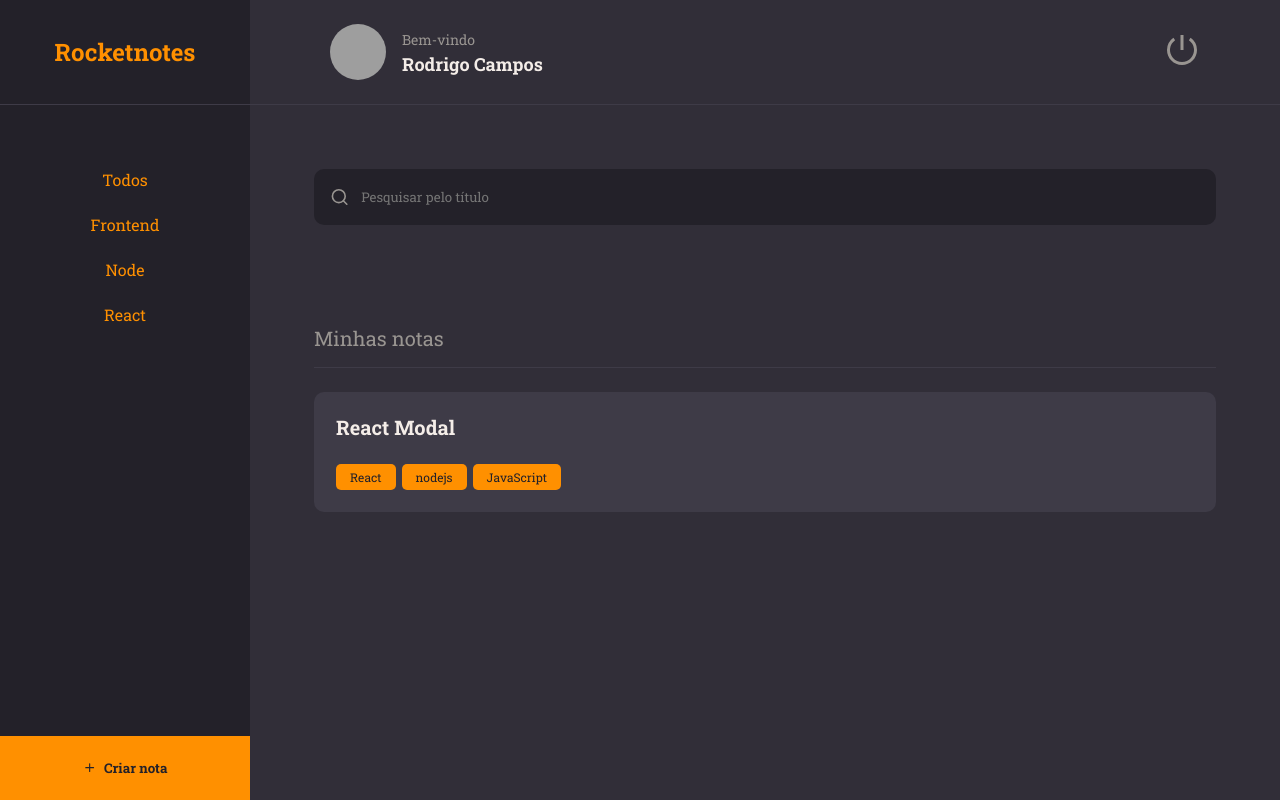
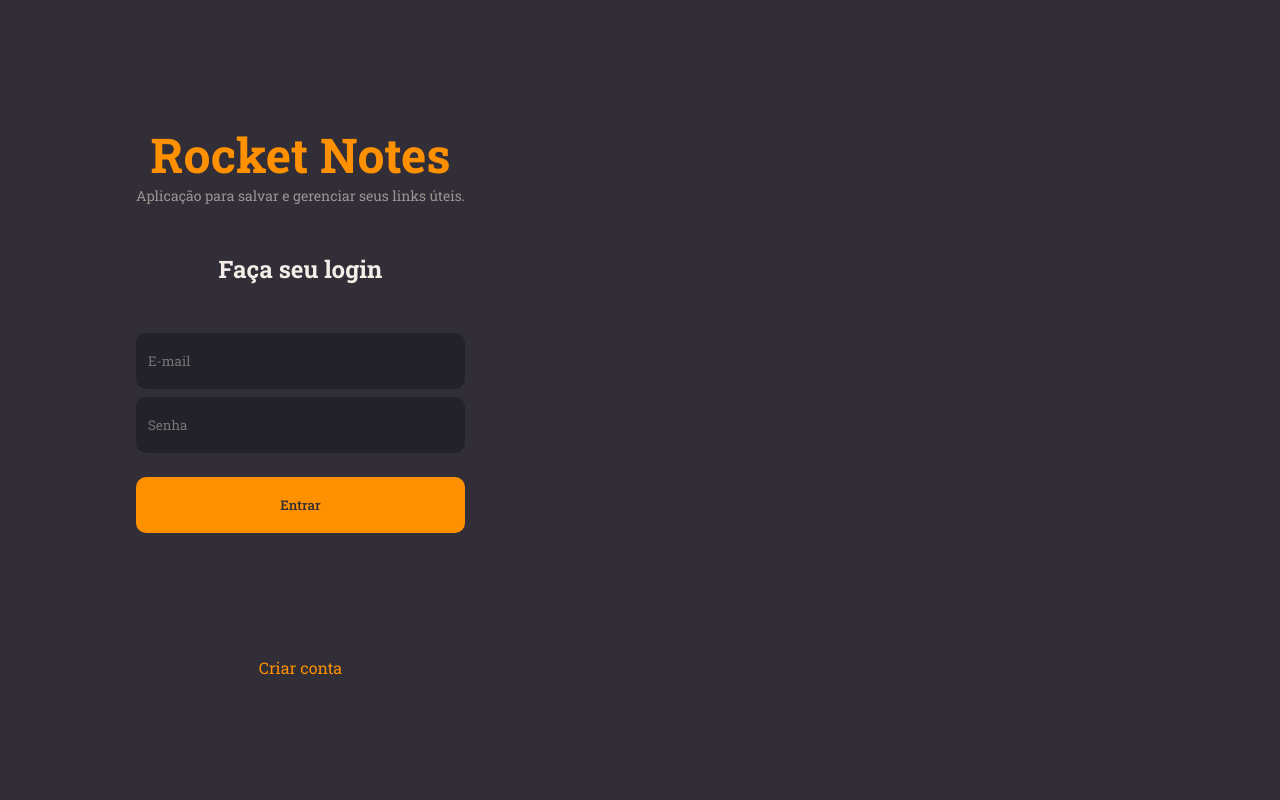
Before and after one commit to drigodeveloper/error-css-react, a React (Vite) app: page / in a window 1280 px wide. Built offline with nearby package versions, Linux system fonts and the light colour scheme; grey boxes are pictures that could not be loaded.

Commit message:
Adicionando Imagem

```diff
--- a/src/main.jsx
+++ b/src/main.jsx
@@ -1,6 +1,6 @@
 import React from 'react'
 import ReactDOM from 'react-dom/client'
-import { Home } from './pages/Home/index.jsx'
+import { Signin } from './pages/signin'
 import { ThemeProvider } from "styled-components"
 import theme from './styles/theme.js'
 import GlobalStyle from './styles/global.js'
@@ -10,7 +10,7 @@
   <React.StrictMode>
     <ThemeProvider theme={theme}>
       <GlobalStyle />
-    <Home />
+    <Signin />
     </ThemeProvider>
   </React.StrictMode>,
 
--- a/src/pages/signin/index.jsx
+++ b/src/pages/signin/index.jsx
@@ -1,5 +1,28 @@
-import { Container } from "./style";
+import { Container, Form } from "./style";
+import { Input } from "../../components/Input"
+import { Button } from "../../components/button"
 
 export function Signin() {
+    return(
+    <Container>
+    <Form >
 
+       <h1>Rocket Notes</h1>
+       <p>Aplicação para salvar e gerenciar seus links úteis.</p>
+       <h2>Faça seu login</h2>
+
+       <Input
+       placeholder="E-mail"
+       />
+
+        <Input
+       placeholder="Senha"
+       />
+
+        <Button title="Entrar" />
+
+        <a href="">Criar conta</a>
+       </Form>
+    </Container>
+    )
 }
--- a/src/pages/signin/style.js
+++ b/src/pages/signin/style.js
@@ -1,5 +1,44 @@
 import styled from "styled-components"
 
-export const Container = styled.view`
+export const Container = styled.div `
+    height: 100vh;
+    display: flex;
 
+    align-items: stretch;
 `;
+
+export const Form = styled.form `
+    display: flex;
+    flex-direction: column;
+
+    padding: 0 136px;
+
+    justify-content: center;
+    align-items: center;
+    text-align: center;
+
+    > h1 {
+        font-size: 48px;
+        color: ${({theme}) => theme.COLORS.ORANGE};
+
+    }
+
+    > p {
+        margin-bottom: 48px;
+        font-size: 14px;
+        color: ${({theme}) => theme.COLORS.GRAY_100};
+
+    }
+
+    > h2 {
+        margin-bottom: 48px;
+        color: ${({theme}) => theme.COLORS.WHITE};
+
+    }
+
+    > a {
+        margin-top: 124px;
+        color: ${({theme}) => theme.COLORS.ORANGE};
+        font-size: 16px;
+    }
+`;
```
Also changed, not shown: src/assets/background.png (added).
